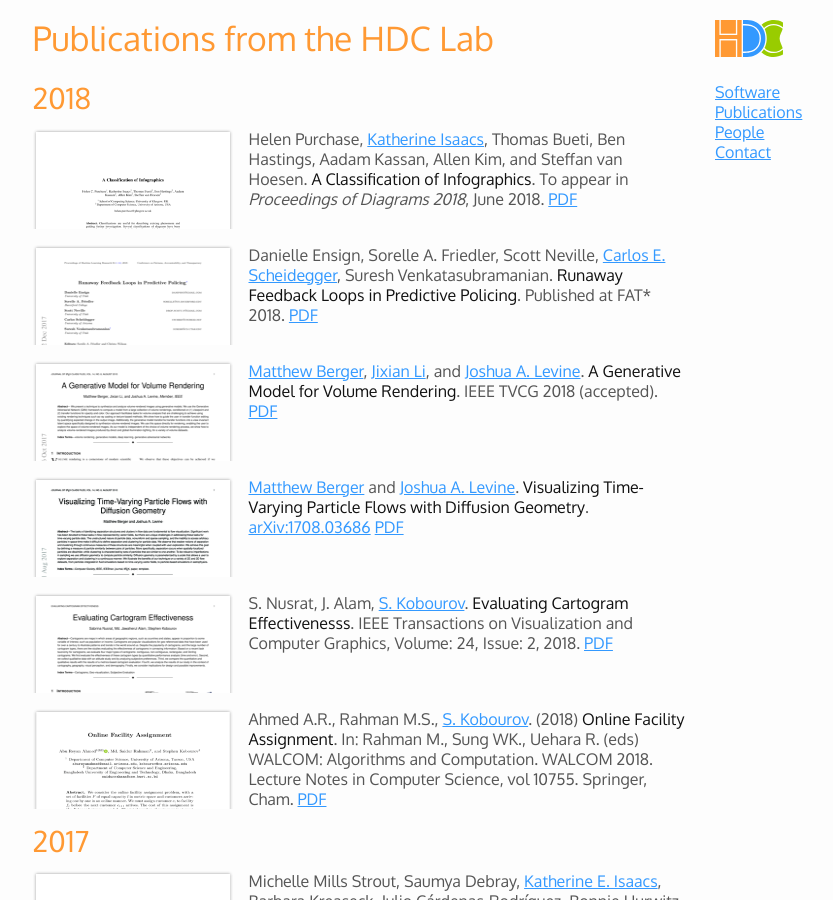
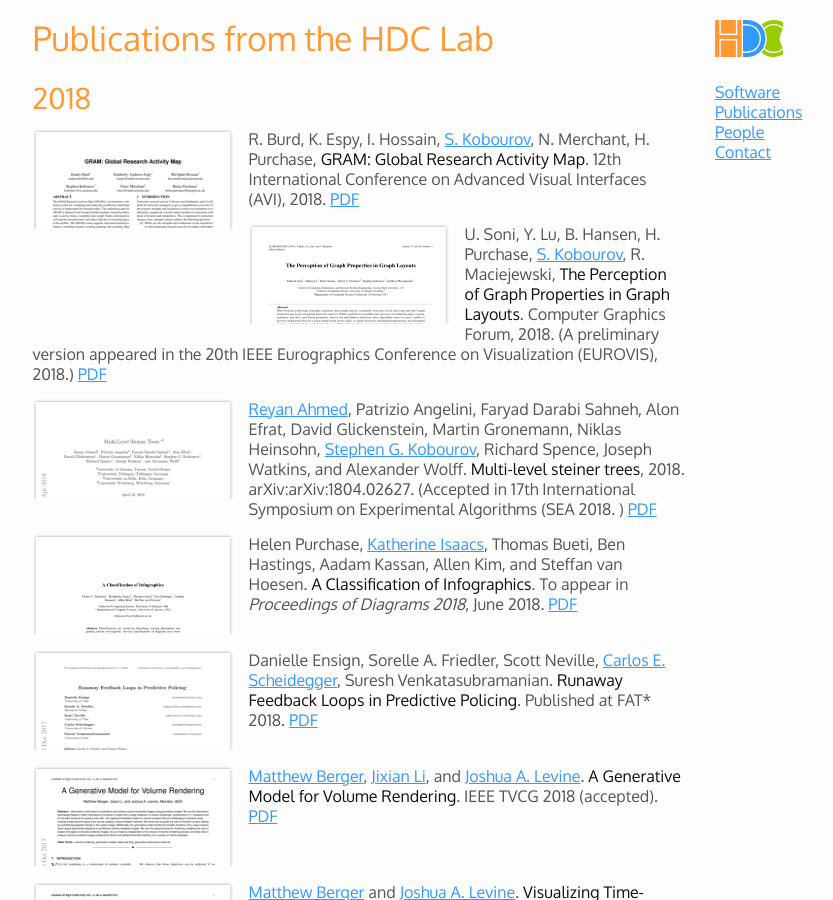
Before and after one commit to hdc-arizona/hdc-arizona.github.io, a Jekyll site: the page built from publications.md, in a window 1280 px wide and 900 px high. Shown: the whole window, without its empty margins (135-968 px from the left). Built offline with Jekyll 4.4.1, drawn with Linux system fonts in a browser that asks for light colours.

Commit message:
add new papers

```diff
--- a/publications.md
+++ b/publications.md
@@ -4,6 +4,29 @@ title: Publications from the HDC Lab
 ---
 
 ## 2018
+
+
+[<img class="pubthumb" src="papers/thumbs/avi_gram_2018.png">](papers/avi_gram_2018.pdf)
+R. Burd, K. Espy, I. Hossain, [S. Kobourov](http://www.cs.arizona.edu/~kobourov), N. Merchant, H. Purchase,
+**GRAM: Global Research Activity Map**. 12th International Conference on
+Advanced Visual Interfaces (AVI), 2018.
+[PDF](papers/avi_gram_2018.pdf)
+
+
+[<img class="pubthumb" src="papers/thumbs/eurovis_ASU_UA_graphs_2018.png">](papers/eurovis_ASU_UA_graphs_2018.pdf)
+U. Soni, Y. Lu, B. Hansen, H. Purchase, [S. Kobourov](http://www.cs.arizona.edu/~kobourov), R. Maciejewski,
+**The Perception of Graph Properties in Graph Layouts**. Computer
+Graphics Forum, 2018. (A preliminary version appeared in the 20th IEEE
+Eurographics Conference on Visualization (EUROVIS), 2018.)
+[PDF](papers/eurovis_ASU_UA_graphs_2018.pdf)
+
+[<img class="pubthumb" src="papers/thumbs/sea_steiner_trees_2018.png">](papers/sea_steiner_trees_2018.pdf)
+[Reyan Ahmed](http://cgi.cs.arizona.edu/~abureyanahmed/profile.html), Patrizio Angelini, Faryad Darabi Sahneh, Alon Efrat, David Glickenstein, Martin Gronemann, Niklas Heinsohn, [Stephen G. Kobourov](http://www.cs.arizona.edu/~kobourov), Richard Spence, Joseph Watkins, and Alexander Wolff. **Multi-level steiner trees**, 2018. arXiv:arXiv:1804.02627. (Accepted in 17th International Symposium on Experimental Algorithms (SEA 2018. )
+[PDF](papers/sea_steiner_trees_2018.pdf)
+
+
+
+
 
 [<img class="pubthumb" src="papers/thumbs/diagrams_infographics_2018.png">](papers/diagrams_infographics_2018.pdf)
 Helen Purchase, [Katherine Isaacs](http://cgi.cs.arizona.edu/~kisaacs), Thomas Bueti, Ben Hastings, Aadam Kassan, Allen Kim, and Steffan van Hoesen. **A Classification of Infographics**. To appear in *Proceedings of Diagrams 2018*, June 2018.
```
Also changed, not shown: papers/thumbs/avi_gram_2018.png (added), papers/thumbs/eurovis_ASU_UA_graphs_2018.png (added), papers/thumbs/sea_steiner_trees_2018.png (added), 4 other files.
